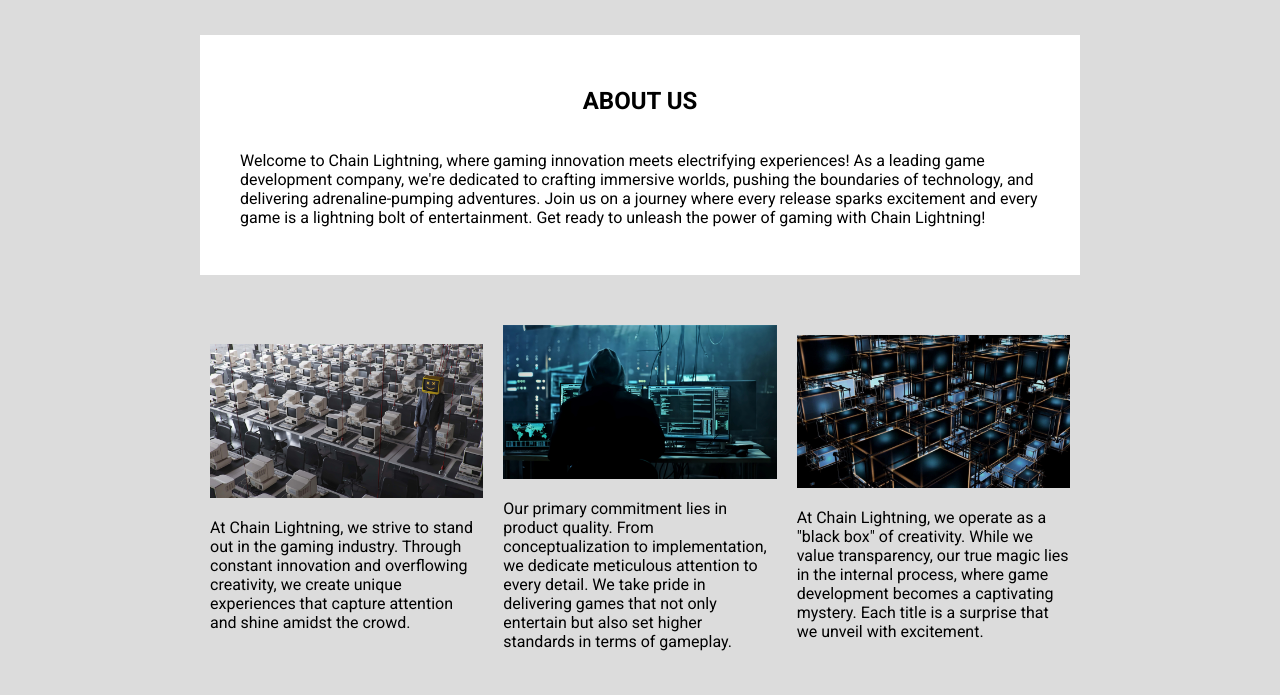
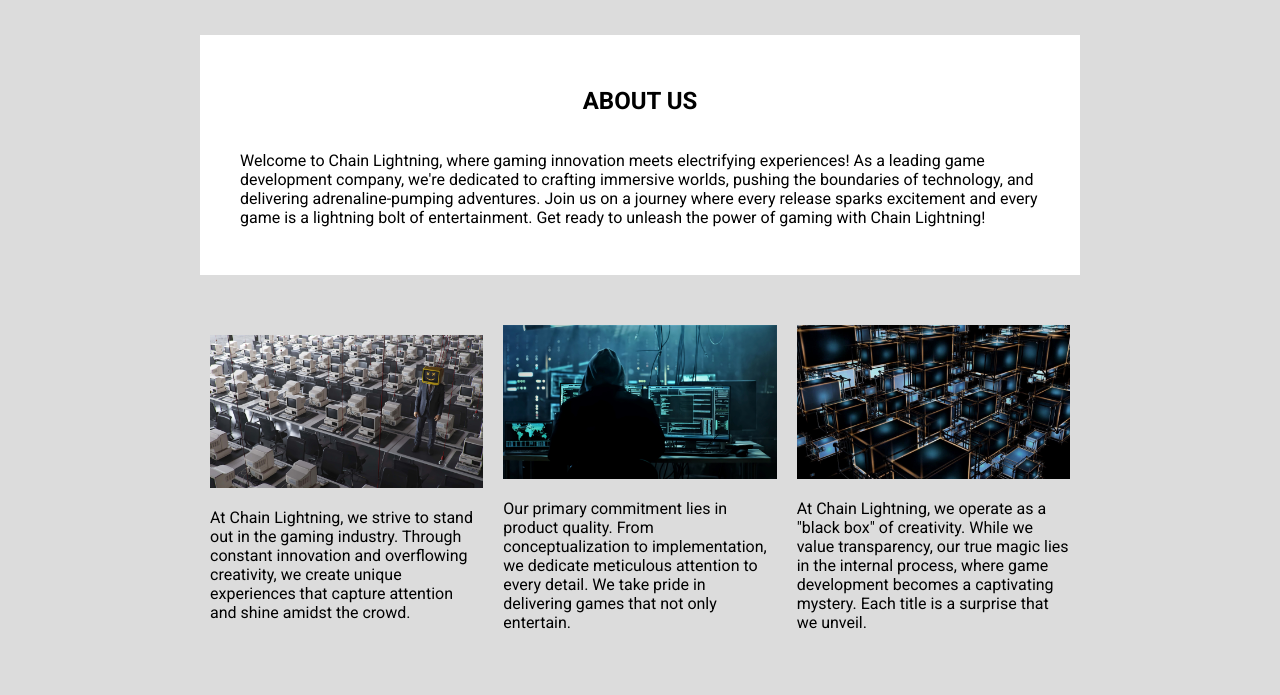
Before and after one commit to CristianJBustamante/Chain-Ligthning-Studio-CoderProject-, a plain HTML site: page pages/about.html in a window 1280 px wide. Shown: the part 503-1198 px from the top of the page. Drawn offline with Linux system fonts and the light colour scheme.

Commit message:
Preentrega 1

```diff
--- a/pages/about.html
+++ b/pages/about.html
@@ -8,6 +8,9 @@
     <link rel="shortcut icon" href="../images/favicon.ico" type="../images/favicon">
     <link rel="stylesheet" href="https://cdnjs.cloudflare.com/ajax/libs/font-awesome/4.7.0/css/font-awesome.min.css">
     <link rel="stylesheet" href="../css/style.css">
+    <link rel="preconnect" href="https://fonts.googleapis.com">
+    <link rel="preconnect" href="https://fonts.gstatic.com" crossorigin>
+    <link href="https://fonts.googleapis.com/css2?family=Roboto:wght@400;700&display=swap" rel="stylesheet">
 </head>
 
 <body>
@@ -57,14 +60,13 @@
             <div class="about-info-column">
                 <img src="../images/about/Focus.jpg" alt="img2" class="w100-img">
                 <p>Our primary commitment lies in product quality. From conceptualization to implementation, we dedicate
-                    meticulous attention to every detail. We take pride in delivering games that not only entertain but
-                    also set higher standards in terms of gameplay.</p>
+                    meticulous attention to every detail. We take pride in delivering games that not only entertain.</p>
             </div>
             <div class="about-info-column">
                 <img src="../images/about/Black box.jpg" alt="img3" class="w100-img">
                 <p>At Chain Lightning, we operate as a "black box" of creativity. While we value transparency, our true
                     magic lies in the internal process, where game development becomes a captivating mystery. Each title
-                    is a surprise that we unveil with excitement.</p>
+                    is a surprise that we unveil.</p>
             </div>
         </section>
     </main>
@@ -94,8 +96,6 @@
         </div>
     </footer>
 </body>
-<link rel="preconnect" href="https://fonts.googleapis.com">
-<link rel="preconnect" href="https://fonts.gstatic.com" crossorigin>
-<link href="https://fonts.googleapis.com/css2?family=Roboto:wght@400;700&display=swap" rel="stylesheet">
+
 
 </html>
```
Also changed, not shown: index.html (+4 -3 lines), pages/clients.html (+8 -7 lines), pages/contact.html (+8 -7 lines), pages/games.html (+6 -5 lines).
